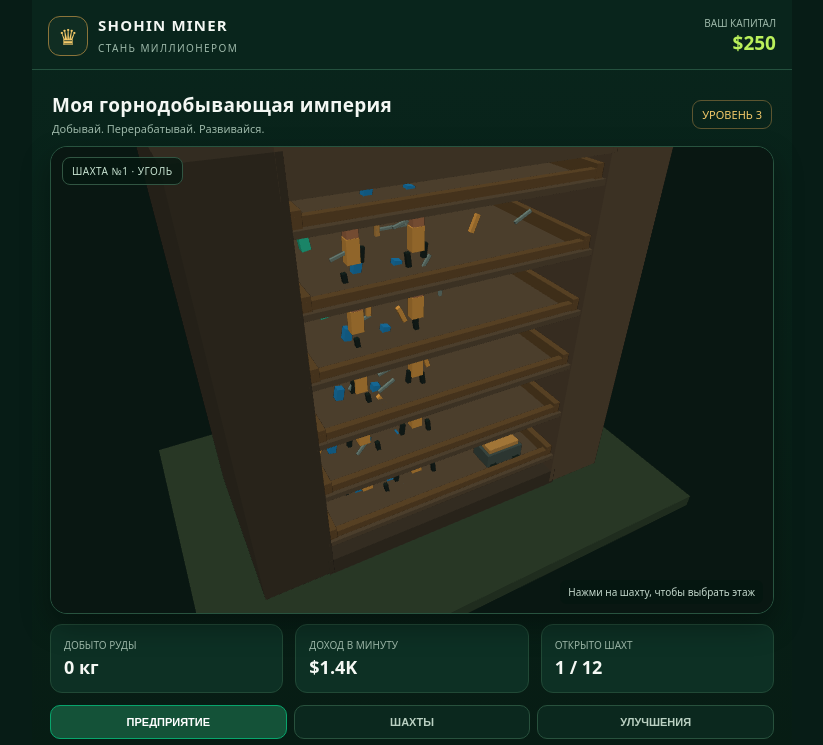
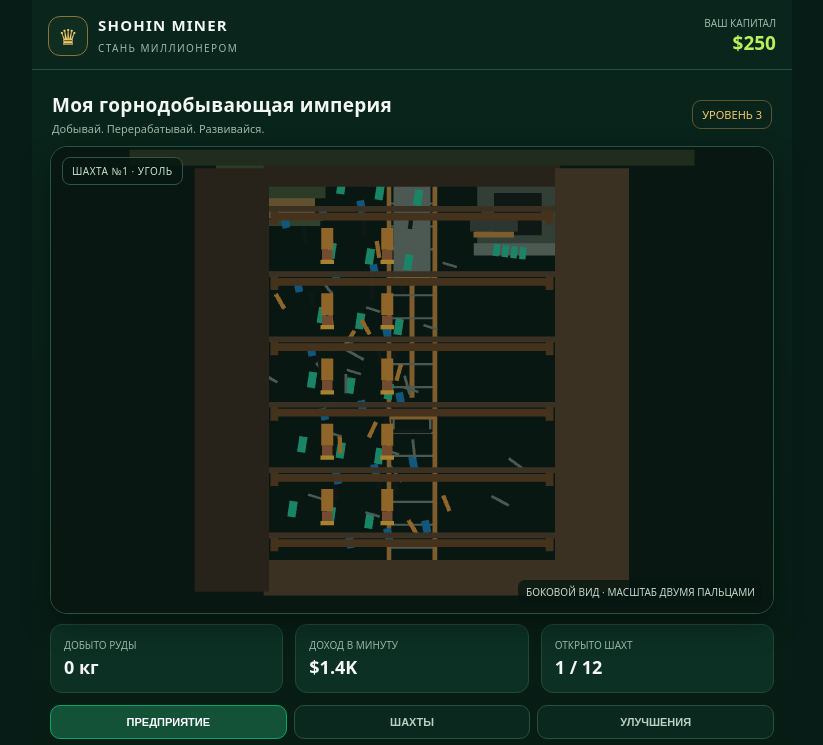
Before and after one commit to shohintajikistan/SHOHIN-MINER, a plain HTML site: page index.html in a window 1280 px wide. Shown: the top 745 px of the page, without its empty margins (228-1051 px from the left). Drawn offline with Linux system fonts and the light colour scheme; animation ran at ten frames a second.

Commit message:
Switch SHOHIN MINER to fixed side-on 3D mine view with pinch zoom

```diff
--- a/index.html
+++ b/index.html
@@ -28,7 +28,7 @@ button{cursor:pointer}button:active{transform:scale(.98)}.hidden{display:none!im
 <header><div class="brand"><div class="crown">♛</div><div><b>SHOHIN MINER</b><small>СТАНЬ МИЛЛИОНЕРОМ</small></div></div><div class="money"><small>ВАШ КАПИТАЛ</small><strong id="money">$ 0</strong></div></header>
 <main>
 <div class="hero"><div><h1>Моя горнодобывающая империя</h1><p>Добывай. Перерабатывай. Развивайся.</p></div><div class="level" id="level">УРОВЕНЬ 1</div></div>
-<div class="scene-wrap"><canvas class="scene" id="scene" width="900" height="725"></canvas><div class="scene-label" id="sceneLabel">ШАХТА №1 · УГОЛЬ</div><div class="scene-hint">Нажми на шахту, чтобы выбрать этаж</div></div>
+<div class="scene-wrap"><canvas class="scene" id="scene" width="900" height="725"></canvas><div class="scene-label" id="sceneLabel">ШАХТА №1 · УГОЛЬ</div><div class="scene-hint">БОКОВОЙ ВИД · МАСШТАБ ДВУМЯ ПАЛЬЦАМИ</div></div>
 <div class="stats">
 <div class="stat"><small>ДОБЫТО РУДЫ</small><b id="ore">0 кг</b></div>
 <div class="stat"><small>ДОХОД В МИНУТУ</small><b id="income">$0</b></div>
@@ -118,9 +118,9 @@ let r=new Float32Array([cy*cz,cy*szv,-syv,0,sxv*syv*cz-cx*szv,sxv*syv*szv+cx*cz,
 m=mul(r,new Float32Array([sx,0,0,0,0,sy,0,0,0,0,sz,0,x,y,z,1]));return m}
 function perspective(f,a,n,fv){let t=1/Math.tan(f/2);return new Float32Array([t/a,0,0,0,0,t,0,0,0,0,(fv+n)/(n-fv),-1,0,0,2*fv*n/(n-fv),0])}
 function look(eye,at){let z=[eye[0]-at[0],eye[1]-at[1],eye[2]-at[2]],zn=Math.hypot(...z);z=z.map(v=>v/zn);let x=[z[2],0,-z[0]],xn=Math.hypot(...x);x=x.map(v=>v/xn);let y=[z[1]*x[2]-z[2]*x[1],z[2]*x[0]-z[0]*x[2],z[0]*x[1]-z[1]*x[0]];return new Float32Array([x[0],y[0],z[0],0,x[1],y[1],z[1],0,x[2],y[2],z[2],0,-(x[0]*eye[0]+x[1]*eye[1]+x[2]*eye[2]),-(y[0]*eye[0]+y[1]*eye[1]+y[2]*eye[2]),-(z[0]*eye[0]+z[1]*eye[1]+z[2]*eye[2]),1])}
-let cameraYaw=-0.48,cameraPitch=0.12,drag=null,zoom=1;
+let cameraYaw=0,cameraPitch=0,drag=null,zoom=1;
 function cube(x,y,z,sx,sy,sz,color,rx=0,ry=0,rz=0){
-const model=tr(x,y,z,sx,sy,sz,rx,ry,rz),eye=[Math.sin(cameraYaw)*15*zoom,7+cameraPitch*12,Math.cos(cameraYaw)*15*zoom],view=look(eye,[0,-2,0]),proj=perspective(0.78,canvas.width/canvas.height,.1,100);
+const model=tr(x,y,z,sx,sy,sz,rx,ry,rz),eye=[0,0,24],view=look(eye,[0,0,0]),aspect=canvas.width/canvas.height,scale=6.6/zoom,proj=new Float32Array([1/(scale*aspect),0,0,0,0,-1/scale,0,0,0,0,-1/50,0,0,0,0,1]);
 gl.uniformMatrix4fv(uModel,false,model);gl.uniformMatrix4fv(um,false,mul(proj,mul(view,model)));gl.uniform4fv(uc,color);gl.drawArrays(gl.TRIANGLES,0,36);
 }
 function draw(){
@@ -128,7 +128,7 @@ const dpr=Math.min(devicePixelRatio||1,1.5),w=Math.max(320,canvas.clientWidth),h
 if(canvas.width!==Math.round(w*dpr)||canvas.height!==Math.round(h*dpr)){canvas.width=Math.round(w*dpr);canvas.height=Math.round(h*dpr)}
 gl.viewport(0,0,canvas.width,canvas.height);gl.enable(gl.DEPTH_TEST);gl.clearColor(.035,.09,.07,1);gl.clear(gl.COLOR_BUFFER_BIT|gl.DEPTH_BUFFER_BIT);
 const rock=[.23,.20,.15,1],rock2=[.34,.28,.20,1],beam=[.39,.29,.16,1],steel=[.43,.51,.47,1],gold=[.73,.53,.25,1],dark=[.09,.14,.12,1],green=[.08,.43,.25,1],worker=[.83,.58,.24,1],helmet=[.96,.75,.25,1],crystal=[.15,.76,.59,1];
-/* ground and above-ground mine buildings */
+/* SIDE VIEW: surface buildings above the vertical mine shaft */
 cube(0,-6.3,0,16,.45,11,[.18,.25,.17,1]);
 cube(-4,-5.8,-2,3.1,1.3,2.5,[.24,.34,.22,1]);cube(-4,-4.9,-2,2.5,.65,2,[.57,.46,.28,1]);cube(-4,-4.45,-2,2.8,.18,2.2,[.28,.38,.25,1]);
 cube(3,-5.1,-2,2.3,2.6,2,[.28,.36,.31,1]);cube(3,-3.7,-2,2.5,.35,2.2,steel);cube(3,-4.7,-.95,1.35,1.2,.12,dark);
@@ -155,10 +155,11 @@ for(let k=0;k<4;k++)cube(cartX-.38+k*.25,-3.94,1.82,.18,.34,.22,crystal,0,0,.12)
 /* warm lamps along the tunnel */
 for(let floor=0;floor<5;floor++){let y=4.2-floor*1.85;cube(-4.65,y,1.8,.16,.22,.16,helmet);cube(4.65,y,1.8,.16,.22,.16,helmet)}
 }
-canvas.addEventListener("pointerdown",e=>{drag={x:e.clientX,y:e.clientY,yaw:cameraYaw,pitch:cameraPitch};canvas.setPointerCapture(e.pointerId)});
-canvas.addEventListener("pointermove",e=>{if(!drag)return;cameraYaw=drag.yaw+(e.clientX-drag.x)*.009;cameraPitch=Math.max(-.12,Math.min(.42,drag.pitch+(e.clientY-drag.y)*.006));draw()});
-canvas.addEventListener("pointerup",()=>drag=null);canvas.addEventListener("pointercancel",()=>drag=null);
 canvas.addEventListener("wheel",e=>{zoom=Math.max(.72,Math.min(1.5,zoom+e.deltaY*.001));draw()},{passive:true});
+let pinchStart=0,pinchZoom=1;
+canvas.addEventListener("touchstart",e=>{if(e.touches.length===2){pinchStart=Math.hypot(e.touches[0].clientX-e.touches[1].clientX,e.touches[0].clientY-e.touches[1].clientY);pinchZoom=zoom;}},{passive:true});
+canvas.addEventListener("touchmove",e=>{if(e.touches.length===2&&pinchStart){let d=Math.hypot(e.touches[0].clientX-e.touches[1].clientX,e.touches[0].clientY-e.touches[1].clientY);zoom=Math.max(.72,Math.min(1.5,pinchZoom*d/pinchStart));draw();}},{passive:true});
+canvas.addEventListener("touchend",()=>{pinchStart=0;},{passive:true});
 window.addEventListener("resize",draw);
 let anim=0;
 let last=Date.now();
```
